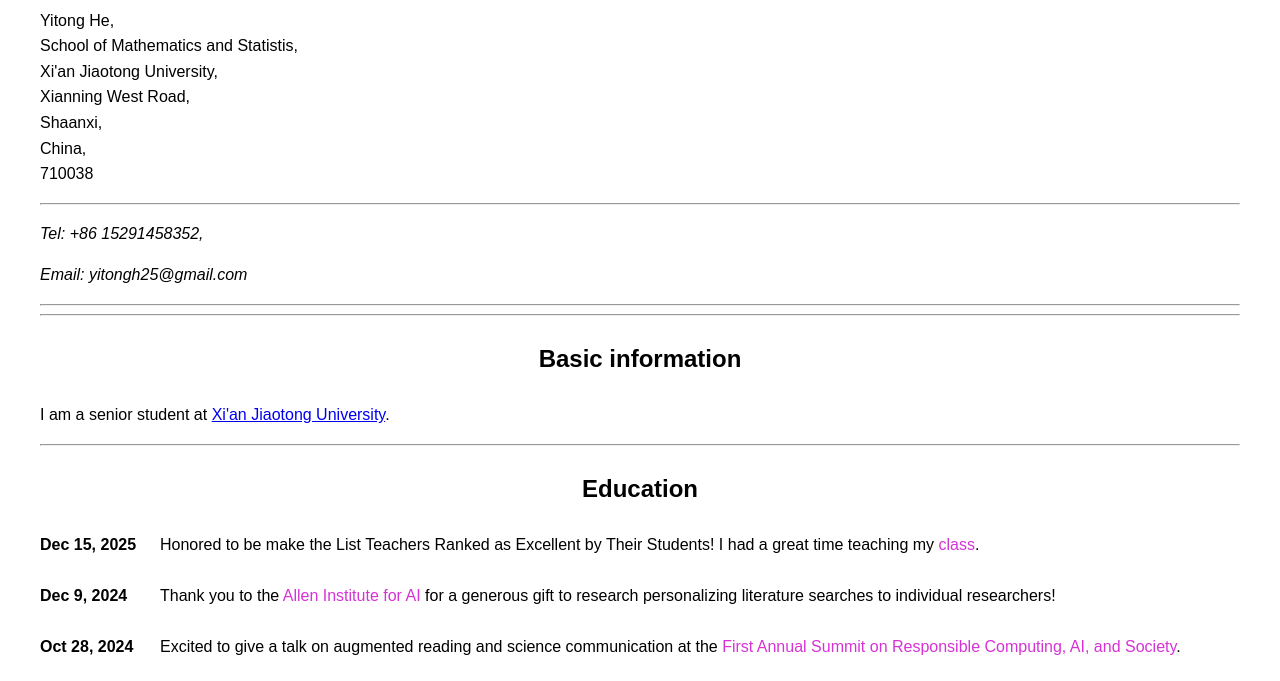
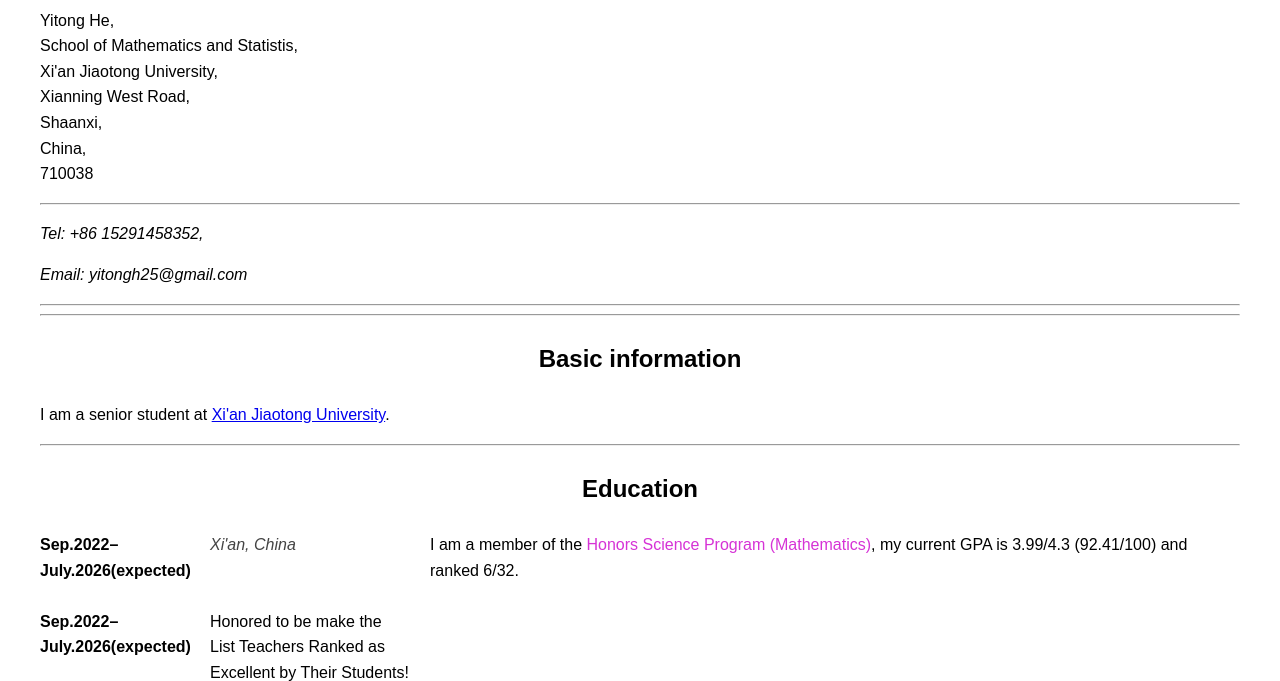
Before and after one commit to TheGreatAnna/TheGreatAnna.github.io, a plain HTML site: page index.html in a window 1280 px wide. Shown: the part 105-786 px from the top of the page. Drawn offline with Linux system fonts and the light colour scheme.

Commit message:
Update index.html

```diff
--- a/index.html
+++ b/index.html
@@ -1,7 +1,7 @@
 <head>
   <meta charset="UTF-8">
   <title>Yitong He</title>
-  <style>
+   <style>
     body {
       font-family: Arial, sans-serif;
       line-height: 1.6;
@@ -13,12 +13,17 @@
       gap: 25px;
     }
     .entry {
-      display: flex;
+      display: grid;
+      grid-template-columns: 150px 200px 1fr; /* date | location | content */
       gap: 20px;
+      align-items: start;
     }
     .date {
       font-weight: bold;
-      min-width: 100px;
+    }
+    .location {
+      font-style: italic;
+      color: #444;
     }
     .content a {
       color: #d633d6; /* purple link color */
@@ -56,8 +61,21 @@ I am a senior student at <a href="https://en.xjtu.edu.cn/">Xi'an Jiaotong Univer
 <B><FONT SIZE=5><P ALIGN="CENTER">Education</P></B></FONT>
   <div class="timeline">
 
+
+   <div class="entry">
+     <div class="date">Sep.2022–July.2026(expected)</div>
+     <div class="location">Xi'an, China</div>
+     <div class="content">
+       I am a member of the <a href="#">Honors Science Program (Mathematics)</a>, my current GPA is 3.99/4.3 (92.41/100) and ranked 6/32.
+     </div>
+   </div>
+
+
+
+
+
     <div class="entry">
-      <div class="date">Dec 15, 2025</div>
+      <div class="date">Sep.2022–July.2026(expected)</div>
       <div class="content">
         Honored to be make the List Teachers Ranked as Excellent by Their Students!
         I had a great time teaching my
```
